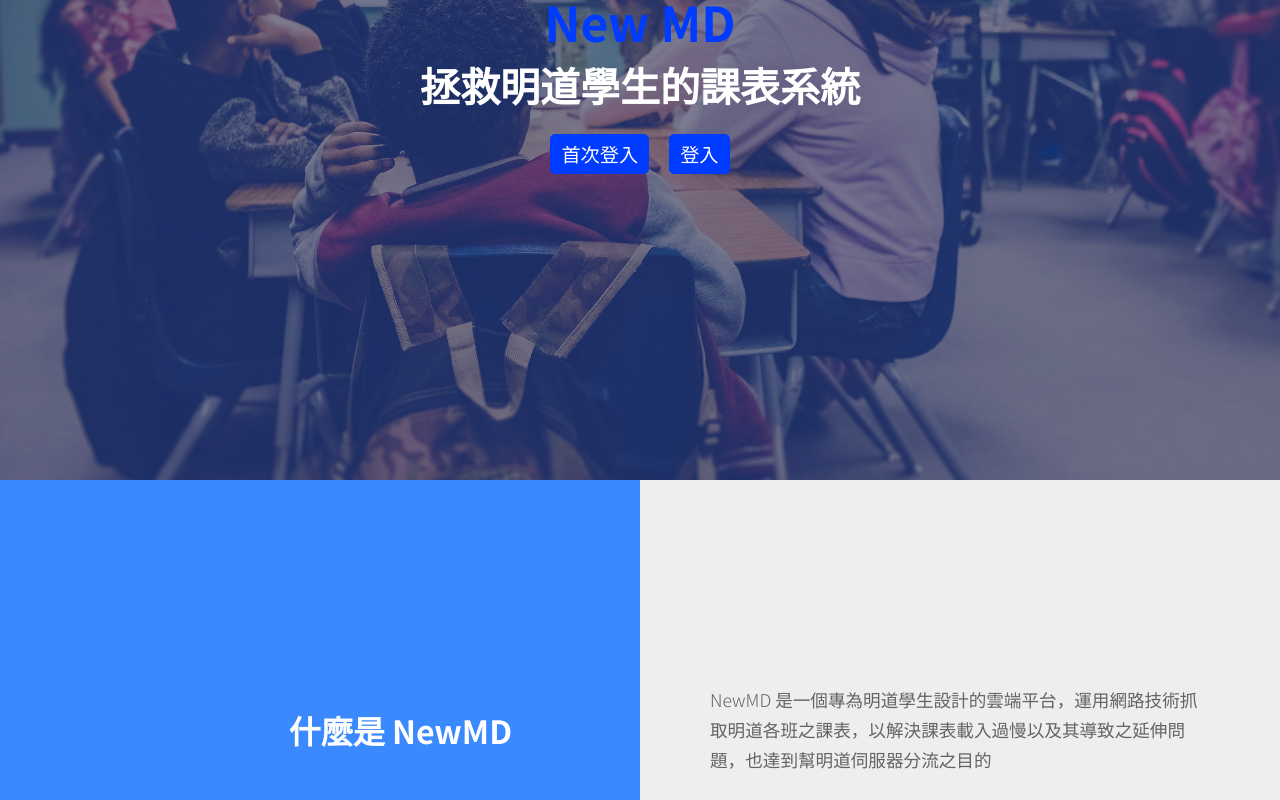
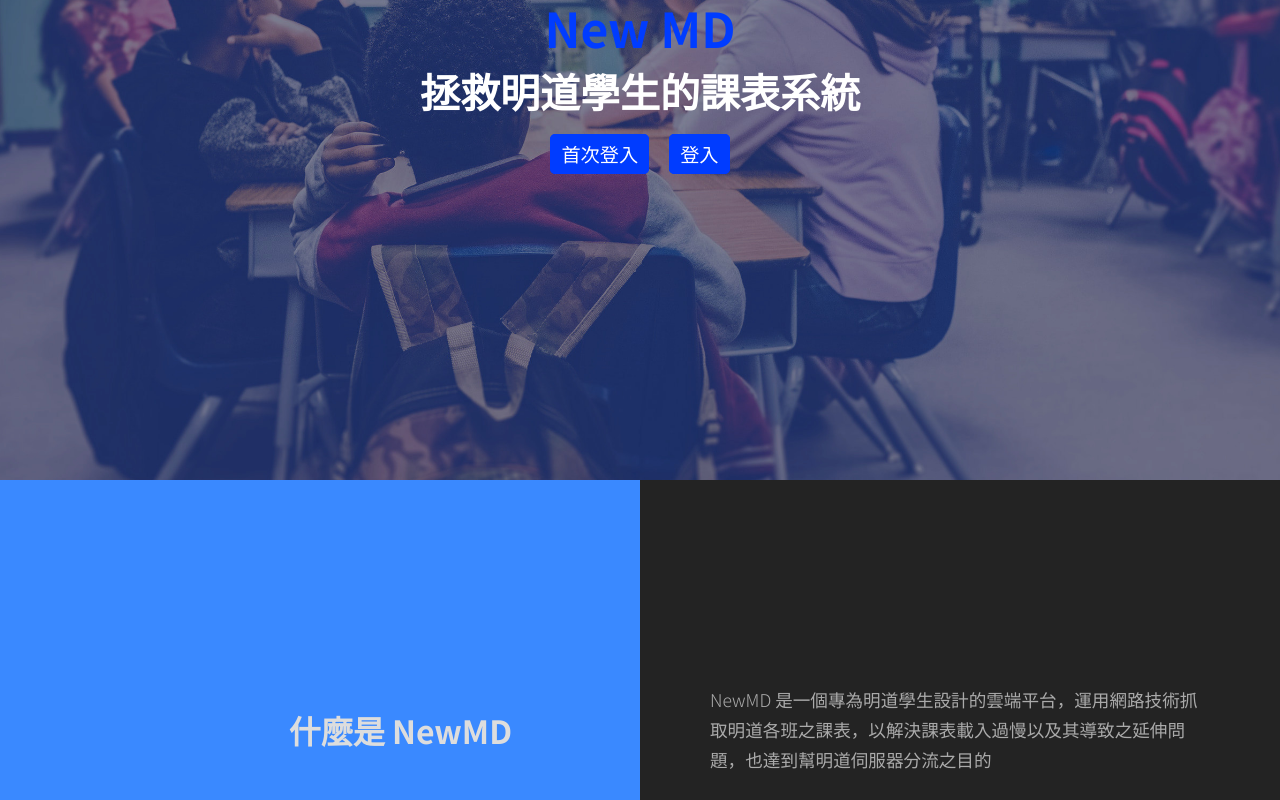
Before and after one commit to TakeUFlab/md-web, a Vue app: page / in a window 1280 px wide. Shown: the part 320-1120 px from the top of the page. Built offline with nearby package versions, Linux system fonts and the light colour scheme.

Commit message:
feat: pages

```diff
--- /dev/null
+++ b/src/pages/auth/auth.vue
@@ -0,0 +1,10 @@
+<script lang="ts" setup>
+// import { useRoute } from "vue-router";
+// const route = useRoute();
+// const queries = route.query;
+</script>
+<template>
+  <div class="auth">
+    <div class="login"></div>
+  </div>
+</template>
--- a/src/pages/home/components/content.temp.vue
+++ b/src/pages/home/components/content.temp.vue
@@ -40,7 +40,7 @@ onMounted(() => {
     font-size: 2rem;
     font-weight: 700;
     height: inherit;
-    color: #fff;
+    color: #dddddd;
     background-color: #3a89ff;
     display: flex;
     align-items: center;
@@ -51,7 +51,7 @@ onMounted(() => {
   .description {
     width: 50%;
     height: inherit;
-    background-color: #eee;
+    background-color: #232323;
     display: flex;
     flex-direction: row;
     align-items: center;
@@ -62,7 +62,7 @@ onMounted(() => {
       line-height: 30px;
       font-size: 1.1rem;
       font-weight: 300;
-      color: #646464;
+      color: #aaa;
     }
   }
   @include pad {
--- a/src/pages/home/index.vue
+++ b/src/pages/home/index.vue
@@ -28,8 +28,8 @@ const contents = reactive<Array<content>>([
     <h1>New MD</h1>
     <h2>拯救明道學生的課表系統</h2>
     <div class="logins">
-      <button>首次登入</button>
-      <button>登入</button>
+      <router-link to="/login">首次登入</router-link>
+      <router-link to="/login">登入</router-link>
     </div>
   </div>
   <content-temp-vue v-for="i in contents" :revert="i.revert">
@@ -67,9 +67,9 @@ const contents = reactive<Array<content>>([
   }
   .logins {
     margin-top: 20px;
-    button {
+    a {
+      text-decoration: none;
       margin: 0 10px;
-      cursor: pointer;
       background-color: #003cff;
       border: 1px solid #003cff;
       color: #fff;
--- a/src/router/index.ts
+++ b/src/router/index.ts
@@ -6,6 +6,11 @@ const routes: RouteRecordRaw[] = [
     name: "home",
     component: () => import("@/pages/home/index.vue"),
   },
+  {
+    path: "/login",
+    name: "login",
+    component: () => import("@/pages/auth/auth.vue"),
+  },
 ];
 
 export default createRouter({
--- a/tsconfig.json
+++ b/tsconfig.json
@@ -11,7 +11,10 @@
     "isolatedModules": true,
     "esModuleInterop": true,
     "lib": ["esnext", "dom"],
-    "skipLibCheck": true
+    "skipLibCheck": true,
+    "paths": {
+      "@/*": ["./src"]
+    }
   },
   "include": ["src/**/*.ts", "src/**/*.d.ts", "src/**/*.tsx", "src/**/*.vue"],
   "references": [{ "path": "./tsconfig.node.json" }]
```
